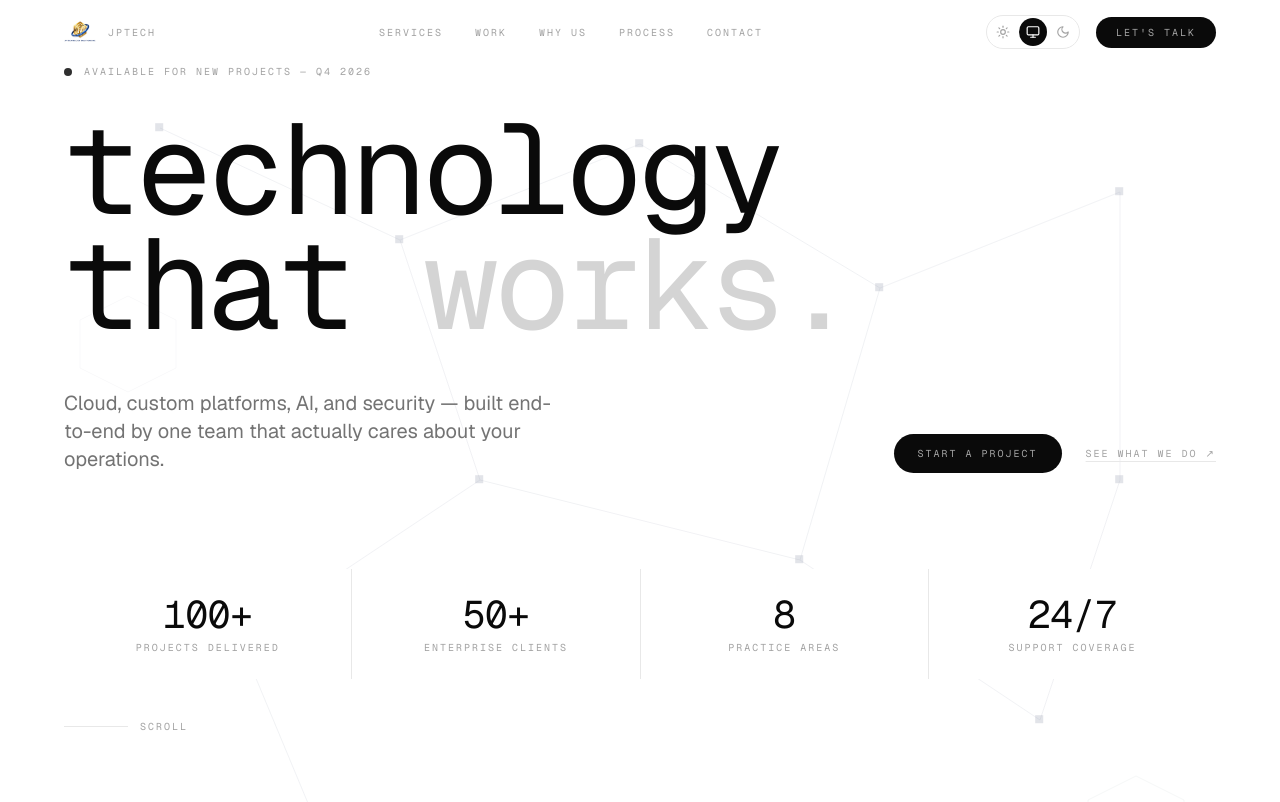
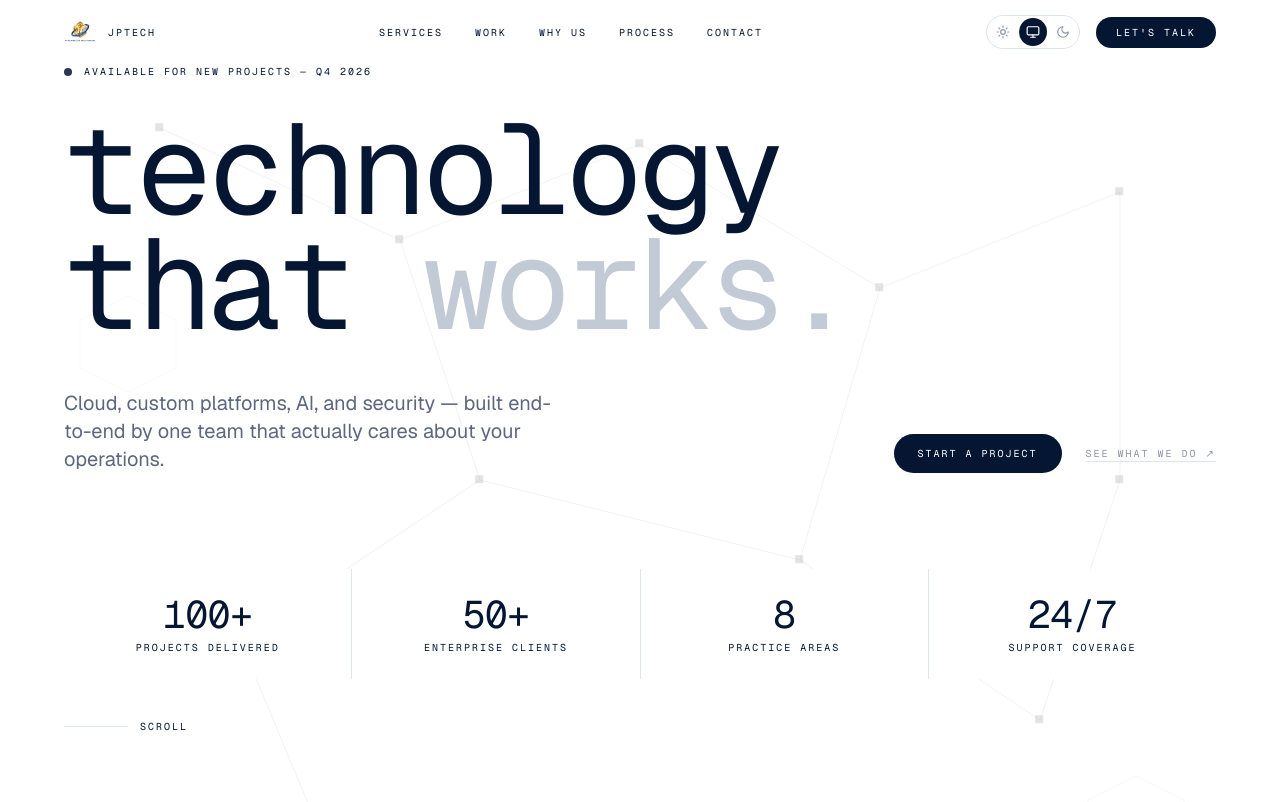
Before and after one commit to jpscgroupholdings/jptech-solutions-inc, a React (Vite) app: page / in a window 1280 px wide. Shown: the top 802 px of the page. Built offline with nearby package versions, Linux system fonts and the light colour scheme.

Commit message:
refactor: change the color palette to navy blue and gold

```diff
--- a/src/index.css
+++ b/src/index.css
@@ -5,90 +5,116 @@
 @layer base {
   :root {
     --background: 0 0% 100%;
-    --foreground: 0 0% 4%;
+    --foreground: 218 82% 11%;
 
-    --card: 0 0% 100%;
-    --card-foreground: 0 0% 4%;
+    --card: 220 43% 99%;
+    --card-foreground: 218 82% 11%;
 
-    --popover: 0 0% 100%;
-    --popover-foreground: 0 0% 4%;
+    --popover: 220 43% 99%;
+    --popover-foreground: 218 82% 11%;
 
-    --primary: 0 0% 4%;
+    --primary: 218 95% 32%;
     --primary-foreground: 0 0% 100%;
+    --primary-dark: 219 96% 22%;
+    /* Same lightness register as gray-300 (80%), but blue-hued — for muted
+       blue text/labels on dark surfaces, where --primary itself is too dark
+       to read. Constant across themes, like --primary-dark. */
+    --primary-light: 218 65% 80%;
 
-    --secondary: 0 0% 98%;
-    --secondary-foreground: 0 0% 4%;
+    --secondary: 220 23% 97%;
+    --secondary-foreground: 218 82% 11%;
 
-    --muted: 0 0% 96%;
-    --muted-foreground: 0 0% 45%;
+    --muted: 218 31% 95%;
+    --muted-foreground: 222 16% 43%;
 
-    --accent: 0 0% 96%;
-    --accent-foreground: 0 0% 4%;
+    --accent: 218 31% 95%;
+    --accent-foreground: 218 82% 11%;
 
     --destructive: 0 84% 60%;
     --destructive-foreground: 0 0% 100%;
 
-    --border: 0 0% 91%;
-    --input: 0 0% 91%;
-    --ring: 0 0% 4%;
+    --border: 216 28% 90%;
+    --input: 216 28% 90%;
+    --ring: 218 95% 32%;
 
     --radius: 0.5rem;
 
-    --gray-50: 0 0% 98%;
-    --gray-100: 0 0% 96%;
-    --gray-200: 0 0% 91%;
-    --gray-300: 0 0% 83%;
-    --gray-400: 0 0% 64%;
-    --gray-500: 0 0% 45%;
-    --gray-600: 0 0% 32%;
-    --gray-700: 0 0% 25%;
-    --gray-800: 0 0% 15%;
-    --gray-900: 0 0% 9%;
-    --gray-950: 0 0% 4%;
+    --gray-50: 220 23% 97%;
+    --gray-100: 218 31% 95%;
+    --gray-200: 216 28% 90%;
+    --gray-300: 217 20% 80%;
+    --gray-400: 220 15% 61%;
+    --gray-500: 222 16% 43%;
+    --gray-600: 222 22% 32%;
+    --gray-700: 223 28% 23%;
+    --gray-800: 224 34% 15%;
+    --gray-900: 224 43% 10%;
+    --gray-950: 226 48% 5%;
+
+    /* Brand accents — reserved: navy for anything interactive, gold for the
+       single loudest element per view. See jptech-minimal-design.md */
+    --gold: 40 70% 44%;
+    --gold-mid: 39 93% 40%;
+    --gold-light: 42 80% 88%;
+    --bronze: 37 95% 30%;
+    --gold-foreground: 218 82% 11%;
 
     --halftone-alpha: 0.9;
   }
 
   .dark {
-    --background: 240 10% 4%;
-    --foreground: 0 0% 96%;
+    --background: 226 48% 5%;
+    --foreground: 220 3% 97%;
 
-    --card: 240 8% 7%;
-    --card-foreground: 0 0% 96%;
+    --card: 229 40% 8%;
+    --card-foreground: 220 3% 97%;
 
-    --popover: 240 8% 7%;
-    --popover-foreground: 0 0% 96%;
+    --popover: 229 40% 8%;
+    --popover-foreground: 220 3% 97%;
 
-    --primary: 0 0% 96%;
-    --primary-foreground: 240 10% 4%;
+    /* Lightened from the light-theme #043e9f so body-sized links clear AA
+       contrast on the near-black background; large surfaces (buttons,
+       headers) can still use --primary-dark for the deeper brand navy. */
+    --primary: 218 68% 62%;
+    --primary-foreground: 226 48% 5%;
+    --primary-dark: 219 96% 22%;
+    --primary-light: 218 65% 80%;
 
-    --secondary: 240 6% 10%;
-    --secondary-foreground: 0 0% 96%;
+    --secondary: 226 37% 12%;
+    --secondary-foreground: 220 3% 97%;
 
-    --muted: 240 6% 10%;
-    --muted-foreground: 240 5% 65%;
+    --muted: 226 37% 12%;
+    --muted-foreground: 224 15% 55%;
 
-    --accent: 240 6% 10%;
-    --accent-foreground: 0 0% 96%;
+    --accent: 226 37% 12%;
+    --accent-foreground: 220 3% 97%;
 
     --destructive: 0 62% 30%;
     --destructive-foreground: 0 0% 100%;
 
-    --border: 240 6% 17%;
-    --input: 240 6% 17%;
-    --ring: 0 0% 96%;
+    --border: 227 33% 16%;
+    --input: 227 33% 16%;
+    --ring: 218 68% 62%;
 
-    --gray-50: 240 6% 10%;
-    --gray-100: 240 5% 12%;
-    --gray-200: 240 5% 17%;
-    --gray-300: 240 4% 24%;
-    --gray-400: 240 4% 55%;
-    --gray-500: 240 4% 63%;
-    --gray-600: 240 3% 72%;
-    --gray-700: 240 3% 80%;
-    --gray-800: 240 3% 88%;
-    --gray-900: 240 3% 93%;
-    --gray-950: 0 0% 96%;
+    --gray-50: 227 39% 9%;
+    --gray-100: 226 37% 12%;
+    --gray-200: 227 33% 16%;
+    --gray-300: 226 31% 24%;
+    --gray-400: 224 20% 36%;
+    --gray-500: 224 15% 55%;
+    --gray-600: 223 20% 71%;
+    --gray-700: 224 23% 82%;
+    --gray-800: 224 28% 90%;
+    --gray-900: 227 31% 94%;
+    --gray-950: 220 3% 97%;
+
+    /* Gold reads fine on dark backgrounds unchanged; the text set on it
+       stays dark for contrast, so gold-foreground tracks the dark bg tone. */
+    --gold: 40 70% 44%;
+    --gold-mid: 39 93% 40%;
+    --gold-light: 42 60% 80%;
+    --bronze: 37 95% 30%;
+    --gold-foreground: 226 48% 5%;
 
     --halftone-alpha: 0.42;
   }
@@ -131,7 +157,8 @@
   }
 }
 
-/* Halftone dot field */
+/* Halftone dot field — stays ink-colored (never gold/navy) so the accents
+   keep their power. See jptech-minimal-design.md, Texture. */
 .halftone {
   background-image: radial-gradient(
     circle,
@@ -180,33 +207,48 @@
   font-size: 10px;
   text-transform: uppercase;
   letter-spacing: 2px;
-  color: hsl(var(--gray-400));
 }
 
-/* Inverted section — foreground bg, background text */
+/* Inverted section — foreground bg, background text. This is the
+   secondary-emphasis chip/section (see gold chip below for the primary one). */
 .inverted {
   background-color: hsl(var(--foreground));
   color: hsl(var(--background));
 }
 
 .inverted .micro-label {
-  color: hsl(var(--gray-500));
+  color: hsl(var(--primary-light));
 }
 
 .inverted .text-gray-400 {
-  color: hsl(var(--gray-500));
+  color: hsl(var(--primary-light));
 }
 
 .inverted .text-gray-500 {
-  color: hsl(var(--gray-500));
+  color: hsl(var(--primary-light));
 }
 
 .inverted .text-gray-200 {
-  color: hsl(var(--gray-800));
+  color: hsl(var(--primary-light));
 }
 
 .inverted .border-gray-200 {
-  border-color: hsl(var(--gray-800));
+  border-color: hsl(var(--primary-light));
+}
+
+/* Gold chip — the one "loud" element allowed per view. Use sparingly:
+   a single featured badge or hero CTA, never more than one per screen. */
+.chip-gold {
+  background-color: hsl(var(--gold));
+  color: hsl(var(--gold-foreground));
+  border: none;
+}
+
+/* Light gold chip — soft warm background with dark text for contrast. */
+.chip-gold-light {
+  background-color: hsl(var(--gold-light));
+  color: hsl(var(--gold-foreground));
+  border: none;
 }
 
 /* Page entrance */
```
